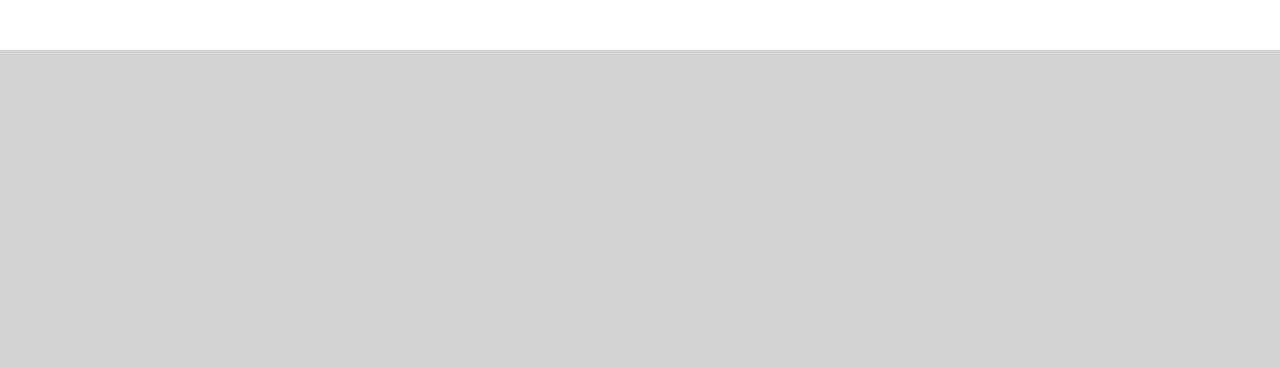
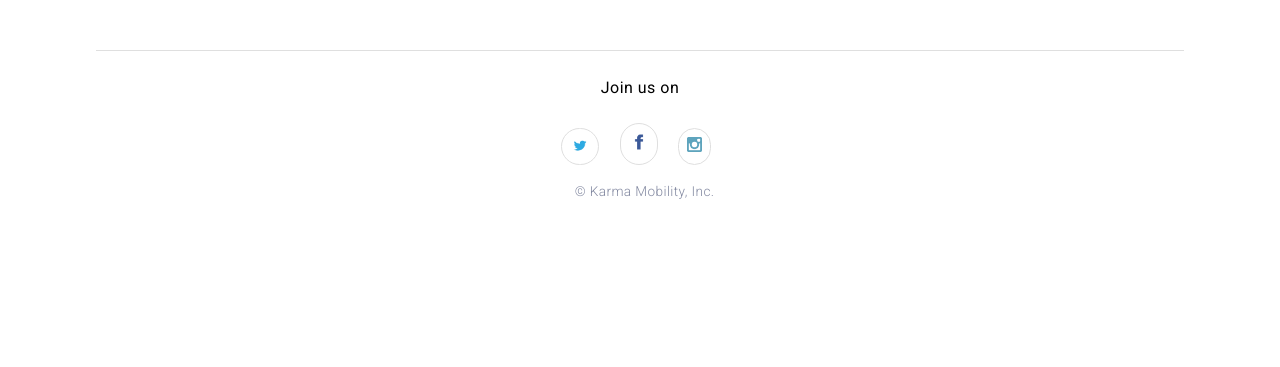
Before and after one commit to acox1993/startup-landing-page-clone, a plain HTML site: page index.html in a window 1280 px wide. Shown: the part 1166-1533 px from the top of the page. Before the commit the page ends 1216 px from the top, so only its background shows below. Drawn offline with Linux system fonts and the light colour scheme.

Commit message:
finished

```diff
--- a/css/style.css
+++ b/css/style.css
@@ -152,3 +152,41 @@ section {
 	font-size: 1.5em;
 	letter-spacing: .01em;
 }
+
+.foot {
+	background-color: #fff;
+	height: 20em;
+}
+
+.foot .container {
+	width: 85%;
+	margin: 0 auto;
+	border-top: .05em solid #DFDFDF;
+}
+
+.foot .container > h5 {
+	text-align: center;
+	font-weight: 400;
+	font-size: 1em;
+}
+.container ul{
+	text-align: center;
+	margin-left: -3em;
+}
+
+.social {
+	display: inline-block;
+	margin: 0 .5em;
+	padding: .5em;
+	border-radius: 10em;
+	border: .1em solid #DFDFDF;
+}
+
+.container span {
+	margin-left: 44%;
+	color: #8389A1;
+	font-weight: 300;
+	font-size: .85em;
+	padding: 0;
+	margin-top: 0;
+}
--- a/index.html
+++ b/index.html
@@ -52,5 +52,22 @@
 			</ul>
 		</section>
 	</section>
+	<footer class="foot">
+		<div class="container">
+			<h5> Join us on</h5>
+			<ul>
+				<li class="social">
+					<div class="twit"> <img src="images/Twitter-logo.jpg" width="20"/></div>
+				</li>
+				<li class="social">
+					<div class-"face"> <img src="images/facebook-logo.png" width="20"/> </div>
+				</li>
+				<li class="social">
+					<div class="insta"> <img src="images/Instagram.png" width="15"/></div>
+				</li>
+			</ul>
+			<span class="copyright"> © Karma Mobility, Inc.</span>
+		</div>
+	</footer>
 </body>
 </html>
```
Also changed, not shown: images/Instagram.png (added), images/Twitter-logo.jpg (added), images/facebook-logo.png (added).
